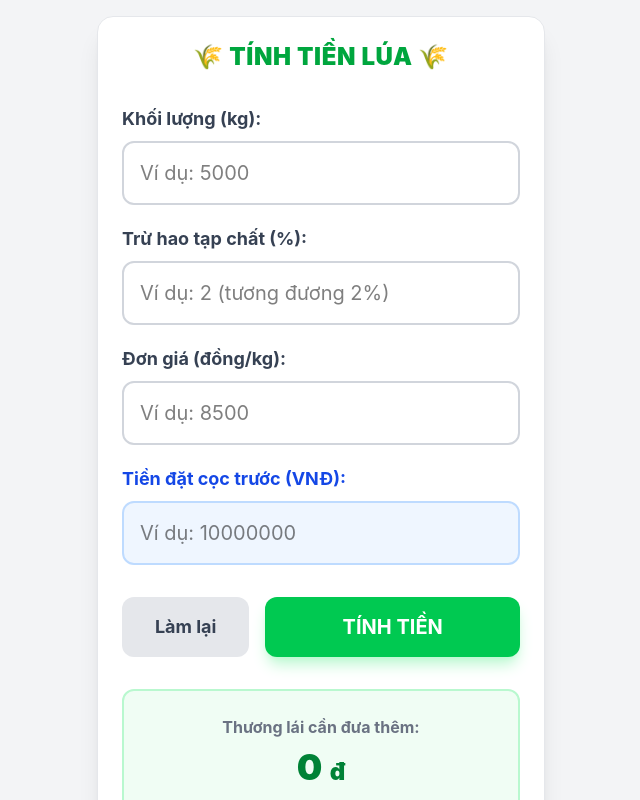
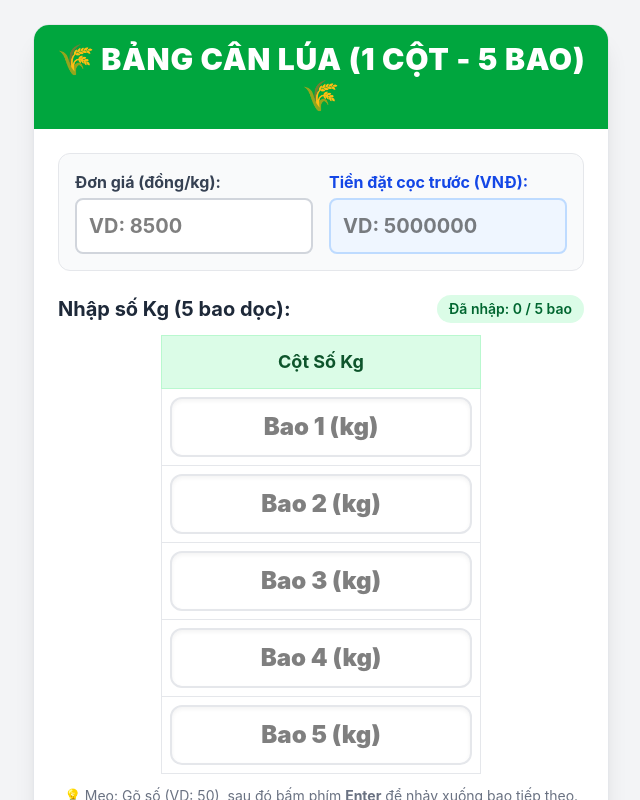
Before and after one commit to LamVyHuynh/App-tinh-tien-lua, a React (Vite) app: page / in a window 1280 px wide. Shown: the top 800 px of the page, without its empty margins (319-959 px from the left). Built offline with nearby package versions, Linux system fonts and the light colour scheme.

Commit message:
Tính đồng lần lượt nhiều bao lúa
- xoá bỏ lable tạp chất
- làm 1 cột trước để dẽ quản lí

```diff
--- a/src/App.jsx
+++ b/src/App.jsx
@@ -1,126 +1,215 @@
-import { useState } from "react";
+import { useState, useRef } from "react";
 
 function App() {
-  const [khoiLuong, setKhoiLuong] = useState("");
-  const [gia, setGia] = useState("");
-  const [tongTien, setTongTien] = useState(0);
-
-  // Khởi tạo bằng chuỗi rỗng ("") để ô nhập liệu trống trơn
-  const [truHao, setTruHao] = useState("");
+  // 1. THÔNG TIN CẤU HÌNH BAN ĐẦU (Đơn giá và Tiền cọc)
+  const [donGia, setDonGia] = useState("");
   const [tienCoc, setTienCoc] = useState("");
 
-  const handleThanhTien = () => {
-    // Thêm parseFloat cho tất cả để đảm bảo an toàn toán học
-    const soKg = parseFloat(khoiLuong) || 0;
-    const soGia = parseFloat(gia) || 0;
-    const tyLeTruHao = parseFloat(truHao) || 0;
-    const soTienCoc = parseFloat(tienCoc) || 0;
+  // 2. MẢNG DỮ LIỆU LƯỚI 1 CỘT x 5 HÀNG
+  const [bangKg, setBangKg] = useState(
+    Array(5)
+      .fill()
+      .map(() => Array(1).fill("")),
+  );
 
-    const truHaoKg = (soKg * tyLeTruHao) / 100; // Tính số kg bị trừ hao
-    const soKgSauTruHao = soKg - truHaoKg; // Số kg sau khi trừ hao
-    const tongTienSauTruHao = soKgSauTruHao * soGia; // Tính tổng tiền sau khi trừ hao
-    const tongTienFinal = tongTienSauTruHao - soTienCoc; // Trừ tiền cọc nếu có
+  // Mảng tham chiếu lưu vị trí các ô input
+  const inputRefs = useRef(
+    Array(5)
+      .fill()
+      .map(() => Array(1).fill(null)),
+  );
 
-    // Nếu tiền bị âm (do cọc lố), hiển thị 0
-    setTongTien(tongTienFinal > 0 ? tongTienFinal : 0);
+  // 3. HÀM CẬP NHẬT GIÁ TRỊ KHI GÕ SỐ
+  const handleInputChange = (hangIndex, cotIndex, e) => {
+    const giaTri = e.target.value;
+    const danhSachMoi = bangKg.map((hang, hIdx) =>
+      hang.map((col, cIdx) => {
+        if (hIdx === hangIndex && cIdx === cotIndex) {
+          return giaTri;
+        }
+        return col;
+      }),
+    );
+    setBangKg(danhSachMoi);
   };
 
+  // 4. HÀM XỬ LÝ PHÍM BẤM (TỰ ĐỘNG CHUYỂN Ô THEO CHIỀU DỌC)
+  const handleKeyDown = (hangIndex, cotIndex, e) => {
+    let hangMoi = hangIndex;
+
+    if (e.key === "Enter" || e.key === "ArrowDown") {
+      e.preventDefault();
+      hangMoi = hangIndex + 1;
+      if (hangMoi >= 5) {
+        hangMoi = 0; // Quay về ô đầu tiên nếu ở hàng cuối
+      }
+    } else if (e.key === "ArrowUp") {
+      e.preventDefault();
+      hangMoi = hangIndex - 1;
+      if (hangMoi < 0) {
+        hangMoi = 4; // Quay về ô cuối
+      }
+    }
+
+    // Di chuyển con trỏ sang ô mới mà không dùng select() để tránh lỗi gõ số
+    if (inputRefs.current[hangMoi] && inputRefs.current[hangMoi][0]) {
+      inputRefs.current[hangMoi][0].focus();
+    }
+  };
+
+  // 5. CÁC PHÉP TÍNH TOÁN TỰ ĐỘNG
+  const tongKgThietLap = bangKg.reduce((tongSo, hang) => {
+    const tongHang = hang.reduce((sum, val) => sum + (parseFloat(val) || 0), 0);
+    return tongSo + tongHang;
+  }, 0);
+
+  const tongSoBao = bangKg.reduce((tongBao, hang) => {
+    const soBaoHang = hang.filter((val) => val !== "" && !isNaN(val)).length;
+    return tongBao + soBaoHang;
+  }, 0);
+
+  const kgThucTe = tongKgThietLap;
+  const gia = parseFloat(donGia) || 0;
+  const coc = parseFloat(tienCoc) || 0;
+
+  const tongTienFinal = Math.max(0, kgThucTe * gia - coc);
+
+  // 6. HÀM XÓA TRẮNG DỮ LIỆU
   const handleReset = () => {
-    setKhoiLuong("");
-    setGia("");
-    setTongTien(0);
-    setTruHao("");
+    setDonGia("");
     setTienCoc("");
+    setBangKg(
+      Array(5)
+        .fill()
+        .map(() => Array(1).fill("")),
+    );
+    if (inputRefs.current[0] && inputRefs.current[0][0]) {
+      inputRefs.current[0][0].focus();
+    }
   };
 
   return (
-    <div className="min-h-screen bg-gray-100 flex items-center justify-center p-4">
-      <div className="bg-white w-full max-w-md p-6 rounded-2xl shadow-xl border border-gray-200">
-        <h1 className="text-2xl font-black text-green-600 text-center mb-8 uppercase tracking-wide">
-          🌾 Tính Tiền Lúa 🌾
+    <div className="min-h-screen bg-gray-100 p-3 md:p-6 font-sans">
+      <div className="max-w-xl mx-auto bg-white rounded-2xl shadow-xl border border-gray-200 overflow-hidden">
+        {/* HEADER */}
+        <div className="bg-green-600 p-4 text-center">
+          <h1 className="text-2xl md:text-3xl font-black text-white uppercase tracking-wide">
+            🌾 BẢNG CÂN LÚA (1 CỘT - 5 BAO) 🌾
           </h1>
+        </div>
 
-        {/* Ô nhập Khối lượng */}
-        <div className="mb-5">
-          <label className="block text-gray-700 font-bold mb-2 text-lg">
-            Khối lượng (kg):
+        <div className="p-4 md:p-6 space-y-6">
+          {/* CẤU HÌNH ĐẦU VÀO */}
+          <div className="grid grid-cols-1 md:grid-cols-2 gap-4 bg-gray-50 p-4 rounded-xl border border-gray-200">
+            <div>
+              <label className="block text-gray-700 font-bold mb-1">
+                Đơn giá (đồng/kg):
               </label>
               <input
-            type="number"
-            value={khoiLuong}
-            onChange={(e) => setKhoiLuong(e.target.value)}
-            placeholder="Ví dụ: 5000"
-            className="w-full p-4 border-2 border-gray-300 rounded-xl text-xl focus:outline-none focus:border-green-500 focus:ring-4 focus:ring-green-100 transition-all"
+                type="text"
+                inputMode="decimal"
+                value={donGia}
+                onChange={(e) => setDonGia(e.target.value)}
+                placeholder="VD: 8500"
+                className="w-full p-3 border-2 border-gray-300 rounded-lg text-xl font-bold focus:border-green-500 focus:outline-none bg-white"
               />
             </div>
 
-        {/* Ô nhập Trừ hao mới thêm */}
-        <div className="mb-5">
-          <label className="block text-gray-700 font-bold mb-2 text-lg">
-            Trừ hao tạp chất (%):
-          </label>
-          <input
-            type="number"
-            value={truHao}
-            onChange={(e) => setTruHao(e.target.value)}
-            placeholder="Ví dụ: 2 (tương đương 2%)"
-            className="w-full p-4 border-2 border-gray-300 rounded-xl text-xl focus:outline-none focus:border-green-500 focus:ring-4 focus:ring-green-100 transition-all"
-          />
-        </div>
-
-        {/* Ô nhập Giá */}
-        <div className="mb-5">
-          <label className="block text-gray-700 font-bold mb-2 text-lg">
-            Đơn giá (đồng/kg):
-          </label>
-          <input
-            type="number"
-            value={gia}
-            onChange={(e) => setGia(e.target.value)}
-            placeholder="Ví dụ: 8500"
-            className="w-full p-4 border-2 border-gray-300 rounded-xl text-xl focus:outline-none focus:border-green-500 focus:ring-4 focus:ring-green-100 transition-all"
-          />
-        </div>
-
-        {/* Ô nhập Tiền cọc thiết kế riêng màu xanh dương */}
-        <div className="mb-8">
-          <label className="block text-blue-700 font-bold mb-2 text-lg">
+            <div>
+              <label className="block text-blue-700 font-bold mb-1">
                 Tiền đặt cọc trước (VNĐ):
               </label>
               <input
-            type="number"
+                type="text"
+                inputMode="decimal"
                 value={tienCoc}
                 onChange={(e) => setTienCoc(e.target.value)}
-            placeholder="Ví dụ: 10000000"
-            className="w-full p-4 border-2 border-blue-200 bg-blue-50 rounded-xl text-xl focus:outline-none focus:border-blue-500 focus:ring-4 focus:ring-blue-100 transition-all"
+                placeholder="VD: 5000000"
+                className="w-full p-3 border-2 border-blue-200 bg-blue-50 rounded-lg text-xl font-bold focus:border-blue-500 focus:outline-none"
               />
             </div>
+          </div>
 
-        {/* Khu vực 2 nút bấm */}
-        <div className="flex gap-4 mb-8">
+          {/* LƯỚI NHẬP SỐ KG */}
+          <div>
+            <div className="flex justify-between items-center mb-3">
+              <h2 className="text-xl font-bold text-gray-800">
+                Nhập số Kg (5 bao dọc):
+              </h2>
+              <span className="text-sm font-semibold bg-green-100 text-green-800 px-3 py-1 rounded-full">
+                Đã nhập: {tongSoBao} / 5 bao
+              </span>
+            </div>
+
+            <div className="max-w-xs mx-auto">
+              <table className="w-full border-collapse">
+                <thead>
+                  <tr className="bg-green-100 text-green-900 text-lg">
+                    <th className="p-3 border border-green-200">Cột Số Kg</th>
+                  </tr>
+                </thead>
+                <tbody>
+                  {bangKg.map((hang, hangIndex) => (
+                    <tr key={hangIndex}>
+                      <td className="p-2 border border-gray-200 bg-white">
+                        <input
+                          type="text"
+                          inputMode="decimal"
+                          ref={(el) => {
+                            if (!inputRefs.current[hangIndex]) {
+                              inputRefs.current[hangIndex] = [];
+                            }
+                            inputRefs.current[hangIndex][0] = el;
+                          }}
+                          value={hang[0]}
+                          onChange={(e) => handleInputChange(hangIndex, 0, e)}
+                          onKeyDown={(e) => handleKeyDown(hangIndex, 0, e)}
+                          placeholder={`Bao ${hangIndex + 1} (kg)`}
+                          className="w-full p-3 text-center text-2xl font-black border-2 border-gray-200 rounded-xl focus:border-green-500 focus:bg-green-50 focus:outline-none shadow-inner"
+                        />
+                      </td>
+                    </tr>
+                  ))}
+                </tbody>
+              </table>
+            </div>
+            <p className="text-sm text-gray-500 mt-3 text-center">
+              💡 Mẹo: Gõ số (VD: 50), sau đó bấm phím <b>Enter</b> để nhảy xuống
+              bao tiếp theo.
+            </p>
+          </div>
+
+          {/* KHU VỰC TỔNG KẾT KẾT QUẢ */}
+          <div className="grid grid-cols-1 md:grid-cols-2 gap-4 bg-green-50 border-2 border-green-200 p-5 rounded-2xl">
+            <div className="space-y-2 text-gray-700 text-lg flex flex-col justify-center">
+              <p>
+                • Tổng khối lượng thực tính:{" "}
+                <span className="font-bold text-green-800 text-xl">
+                  {kgThucTe} kg
+                </span>
+              </p>
+            </div>
+
+            <div className="text-center md:text-right flex flex-col justify-center">
+              <p className="text-gray-600 font-bold mb-1">
+                Thương lái cần thanh toán:
+              </p>
+              <p className="text-3xl md:text-4xl font-black text-green-700">
+                {tongTienFinal.toLocaleString("vi-VN")}{" "}
+                <span className="text-2xl">đ</span>
+              </p>
+            </div>
+          </div>
+
+          {/* NÚT LÀM LẠI */}
+          <div className="text-center pt-2">
             <button
               onClick={handleReset}
-            className="cursor-pointer flex-1 bg-gray-200 text-gray-700 font-bold py-4 rounded-xl text-lg hover:bg-gray-300 active:bg-gray-400 transition-colors"
+              className="px-6 py-3 bg-gray-200 text-gray-700 font-bold rounded-xl hover:bg-gray-300 transition-colors text-lg"
             >
-            Làm lại
-          </button>
-          <button
-            onClick={handleThanhTien}
-            className="cursor-pointer flex-[2] bg-green-500 text-white font-bold py-4 rounded-xl text-xl shadow-lg shadow-green-200 hover:bg-green-600 active:bg-green-700 transition-all"
-          >
-            TÍNH TIỀN
+              🔄 Xóa tất cả & Làm lại từ đầu
             </button>
           </div>
-
-        {/* Khu vực kết quả */}
-        <div className="bg-green-50 border-2 border-green-200 p-6 rounded-xl text-center">
-          <p className="text-gray-500 font-bold mb-2">
-            Thương lái cần đưa thêm:
-          </p>
-          <p className="text-4xl font-black text-green-700 break-words">
-            {tongTien.toLocaleString("vi-VN")}{" "}
-            <span className="text-2xl">đ</span>
-          </p>
         </div>
       </div>
     </div>
```
Lines whose indentation alone changed are shown as unchanged.
